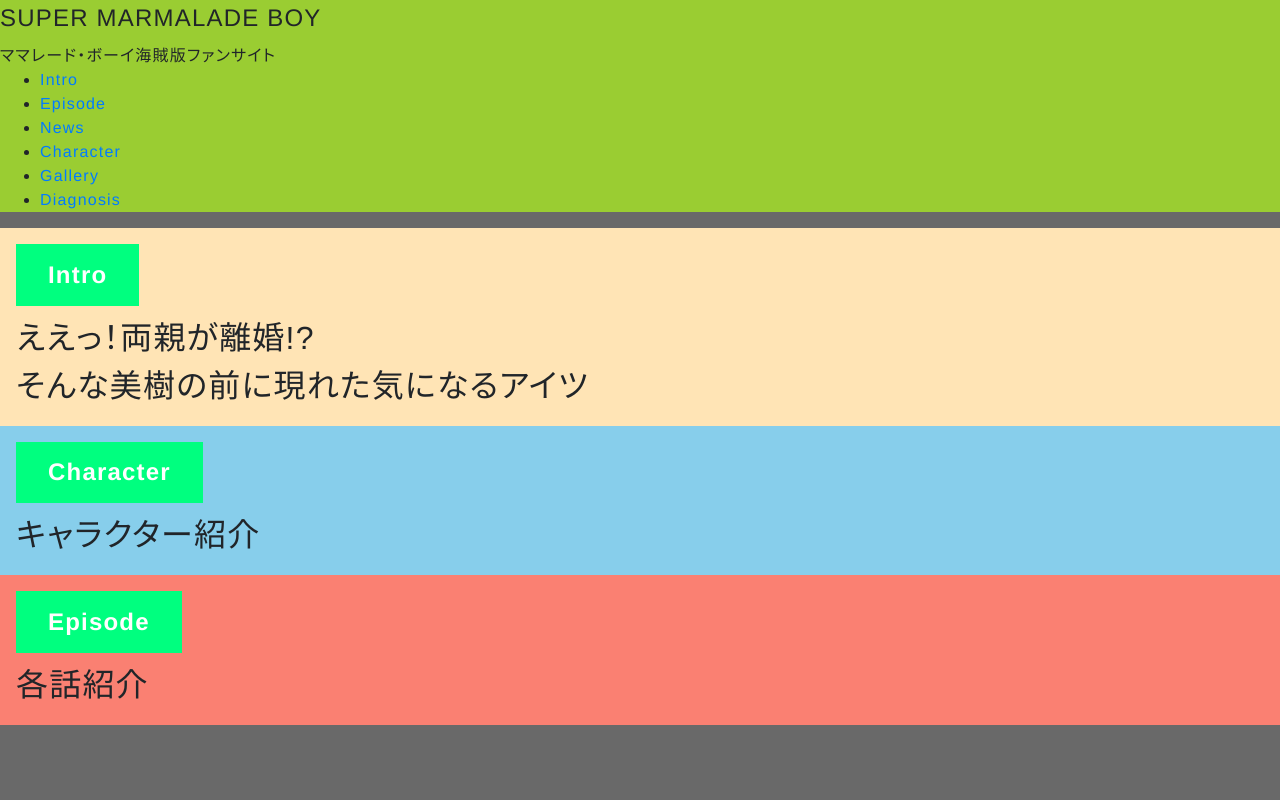
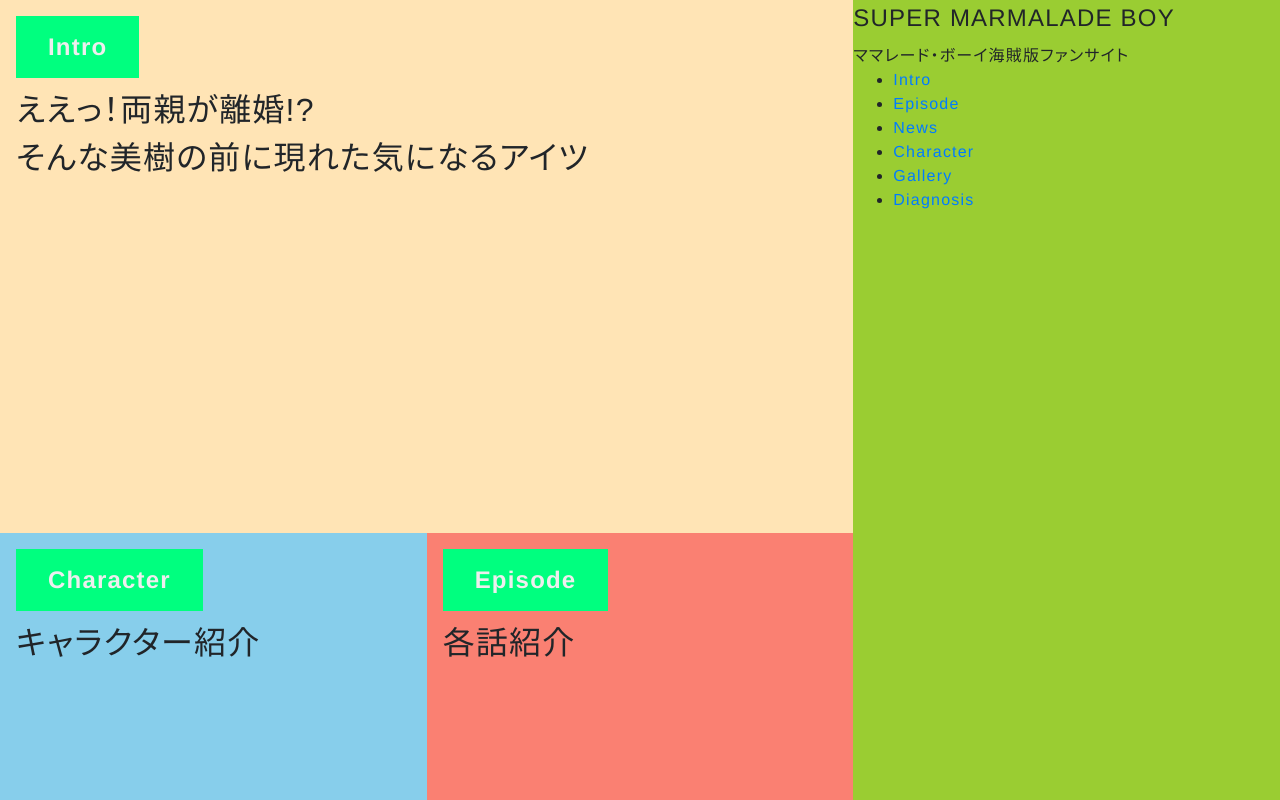
Before and after one commit to pome-ta/mama-oji, a plain HTML site: page index.html in a window 1280 px wide. Drawn offline with Linux system fonts and the light colour scheme; a script that the page names is missing.

Commit message:
responsive

```diff
--- a/css/browser.css
+++ b/css/browser.css
@@ -4,10 +4,7 @@
  * Grid layout
 */
 
-body {
-  width: 100%;
-  height: 100vh;
-}
+
 .container {
   display: grid;
   height: 100%;
--- a/css/common.css
+++ b/css/common.css
@@ -1,6 +1,7 @@
 @charset "utf-8";
 
-
+@import url("./mobile.css") screen and (max-width: 768px);
+@import url("./browser.css") screen and (min-width: 769px);
 
 /*
  * 日本語綺麗に見せる用
@@ -42,6 +43,16 @@
   background: skyblue;
 }
 
+
+/*
+ * common layout
+ */
+body {
+  width: 100%;
+  height: 100vh;
+}
+
+
 /*
  * section 内調整
  */
@@ -51,7 +62,7 @@
 
  section h2 {
    display: inline-block;
-   color: #fff;
+   color: #eee;
    font-weight: bold;
    background: springgreen;
    padding: .8rem 2rem;
@@ -61,16 +72,3 @@
    display: block;
    font-size: 2rem;
  }
-
-
-
-
-@media screen and (min-width: 768px) and (orientation: portrait) {
-  /* スマホからipad 縦まで */
-  @import url("./mobile.css");
-}
-
-@media screen and (max-width: 769px) and {
-  /* browser */
-  @import url("./browser.css");
-}
--- a/css/mobile.css
+++ b/css/mobile.css
@@ -1 +1,6 @@
 @charset "utf-8";
+
+.navigation {
+  height: 100vh;
+  background: #eee;
+}
--- a/index.html
+++ b/index.html
@@ -47,6 +47,9 @@
       </span>
     </section>
   </div>
+
 </body>
-
+<!-- スマホでのデベロッパーツール -->
+<script src="https://cdn.jsdelivr.net/npm/eruda@2.2.2/eruda.min.js"></script>
+<script>eruda.init();</script>
 </html>
```
